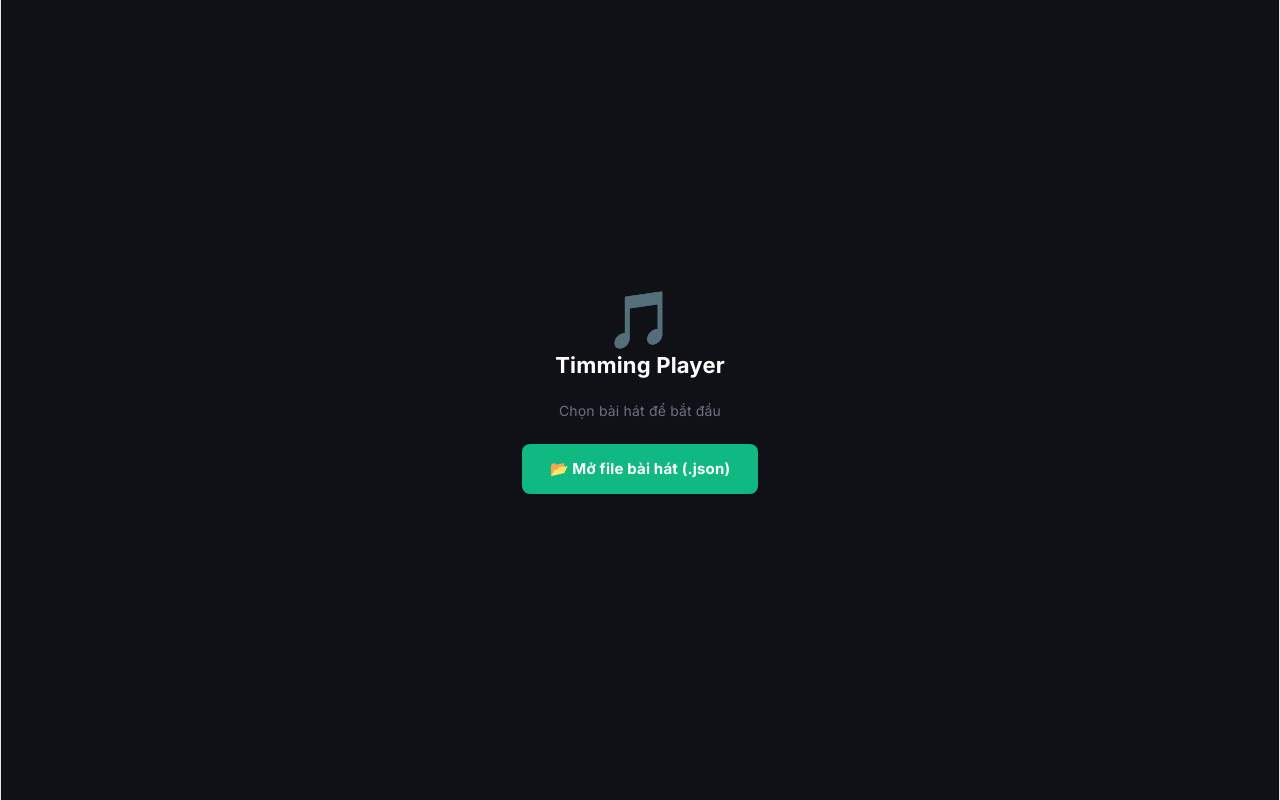
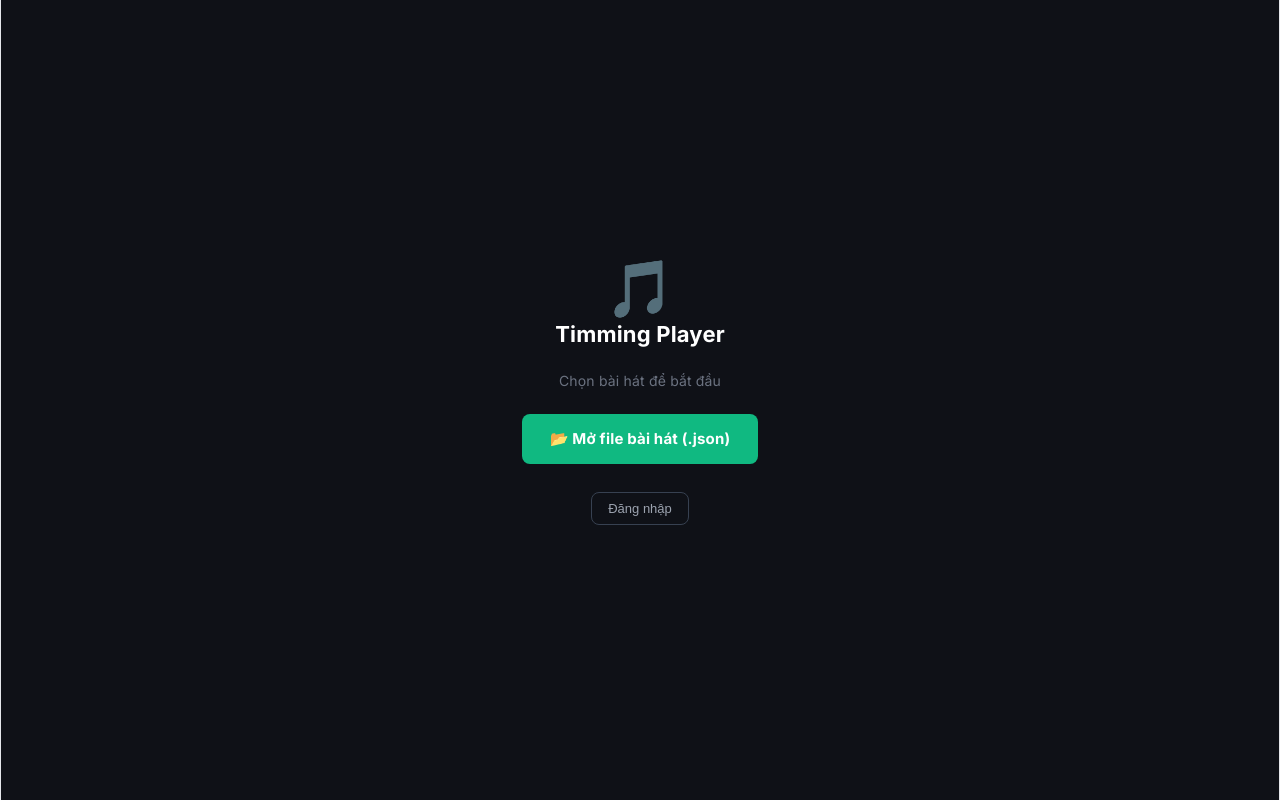
Before and after one commit to vananhaudio/cs-rhythm-editor, a React (Vite) app: page / in a window 1280 px wide. Built offline with nearby package versions, Linux system fonts and the light colour scheme.

Commit message:
feat: actions in player home screen

```diff
--- a/src/AppRouter.tsx
+++ b/src/AppRouter.tsx
@@ -52,10 +52,45 @@ export default function AppRouter() {
     return <App />
   }
 
+  // Actions hiện trong màn hình chờ
+  const extraActions = (
+    <div style={{ display: 'flex', gap: 12, marginTop: 8, flexWrap: 'wrap', justifyContent: 'center' }}>
+      {!loading && !user && (
+        <button
+          onClick={async () => {
+            const email = prompt('Email:')
+            const password = prompt('Mật khẩu:')
+            if (email && password) await supabase.auth.signInWithPassword({ email, password })
+          }}
+          style={{ border: '1px solid #374151', borderRadius: 8, color: '#9CA3AF', cursor: 'pointer', padding: '8px 16px', fontSize: 13, background: 'none' }}
+        >
+          Đăng nhập
+        </button>
+      )}
+      {user && isTeacher && (
+        <button
+          onClick={() => setShowEditor(true)}
+          style={{ border: '1px solid #374151', borderRadius: 8, color: '#9CA3AF', cursor: 'pointer', padding: '8px 16px', fontSize: 13, background: 'none' }}
+        >
+          ✏️ Editor
+        </button>
+      )}
+      {user && (
+        <button
+          onClick={() => supabase.auth.signOut()}
+          style={{ background: 'none', border: 'none', color: '#6B7280', cursor: 'pointer', fontSize: 13 }}
+        >
+          Đăng xuất ({appUser?.name ?? user.email})
+        </button>
+      )}
+    </div>
+  )
+
   // Tất cả đều thấy Player (trang chủ)
   return <PlayerView
     song={playerSong}
     onClose={() => setPlayerSong(null)}
     onImportSong={s => setPlayerSong(s)}
+    extraActions={extraActions}
   />
 }
--- a/src/PlayerView.tsx
+++ b/src/PlayerView.tsx
@@ -286,7 +286,7 @@ function WaveformSync({ audioBuffer, duration, calib, onCalibChange, currentTime
 }
 
 // ── Main PlayerView ──
-export function PlayerView({ song, onClose, onUpdateTitle, onImportSong }: { song: RhythmSong | null; onClose: () => void; onUpdateTitle?: (title: string) => void; onImportSong?: (song: RhythmSong) => void }) {
+export function PlayerView({ song, onClose, onUpdateTitle, onImportSong, extraActions }: { song: RhythmSong | null; onClose: () => void; onUpdateTitle?: (title: string) => void; onImportSong?: (song: RhythmSong) => void; extraActions?: React.ReactNode }) {
   // Nếu chưa có bài → hiện màn hình chọn bài
   if (!song) return (
     <div style={{ minHeight: '100vh', display: 'flex', alignItems: 'center', justifyContent: 'center', background: '#0F1117', color: '#fff', flexDirection: 'column', gap: 20 }}>
@@ -308,6 +308,7 @@ export function PlayerView({ song, onClose, onUpdateTitle, onImportSong }: { son
           reader.readAsText(file)
         }} />
       </label>
+      {extraActions}
     </div>
   );
   const [isPlaying, setIsPlaying] = useState(false);
```
